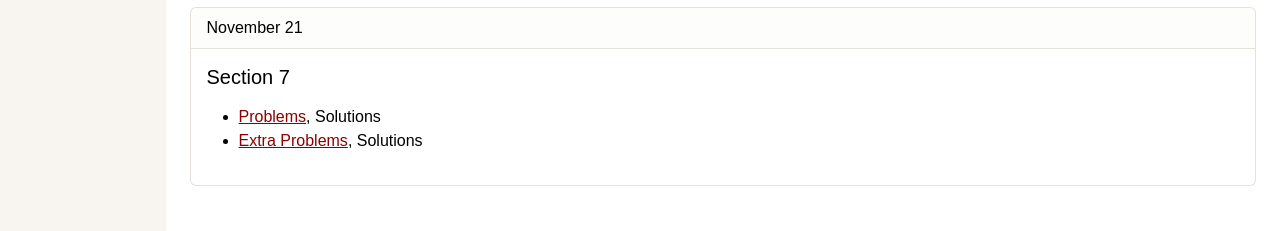
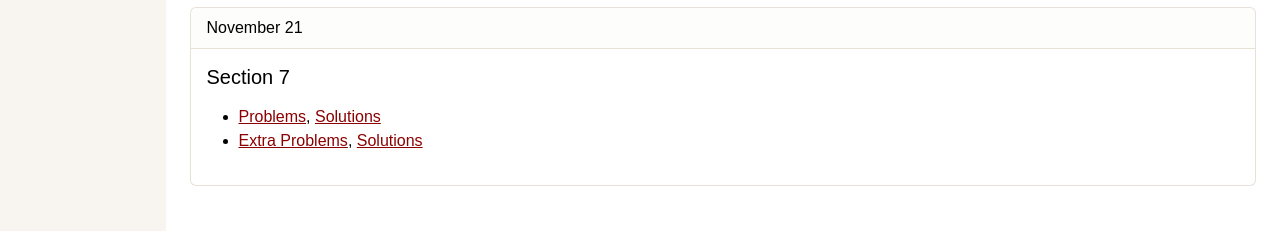
Before and after one commit to cs161-stanford/cs161-stanford.github.io, a Jekyll site: the page built from sections.md, in a window 1280 px wide. Shown: the part 1699-1930 px from the top of the page. Built offline with Jekyll 4.4.1, drawn with Linux system fonts in a browser that asks for light colours; nearby versions of some CDN libraries; part of the change alters nothing that is shown.

```diff
--- a/sections.md
+++ b/sections.md
@@ -125,8 +125,8 @@ Sections that have not happened yet may have broken links.
     <h5 class="card-title">Section 7</h5>
     <p class="card-text">
 	<ul>
-	<li> <a href="/assets/sections/worksheets/Section-7-Worksheet.pdf">Problems</a>, Solutions </li>
-	<li> <a href="/assets/sections/worksheets/Section-7-Extra-Worksheet.pdf">Extra Problems</a>, Solutions </li>
+	<li> <a href="/assets/sections/worksheets/Section-7-Worksheet.pdf">Problems</a>, <a href="/assets/sections/solutions/Section-7-Solutions.pdf"> Solutions </a> </li>
+	<li> <a href="/assets/sections/worksheets/Section-7-Extra-Worksheet.pdf">Extra Problems</a>, <a href="/assets/sections/solutions/Section-7-Extra-Solutions.pdf"> Solutions </a> </li>
 	</ul>
 </p>
   </div>
```
Also changed, not shown: 2 other files.
